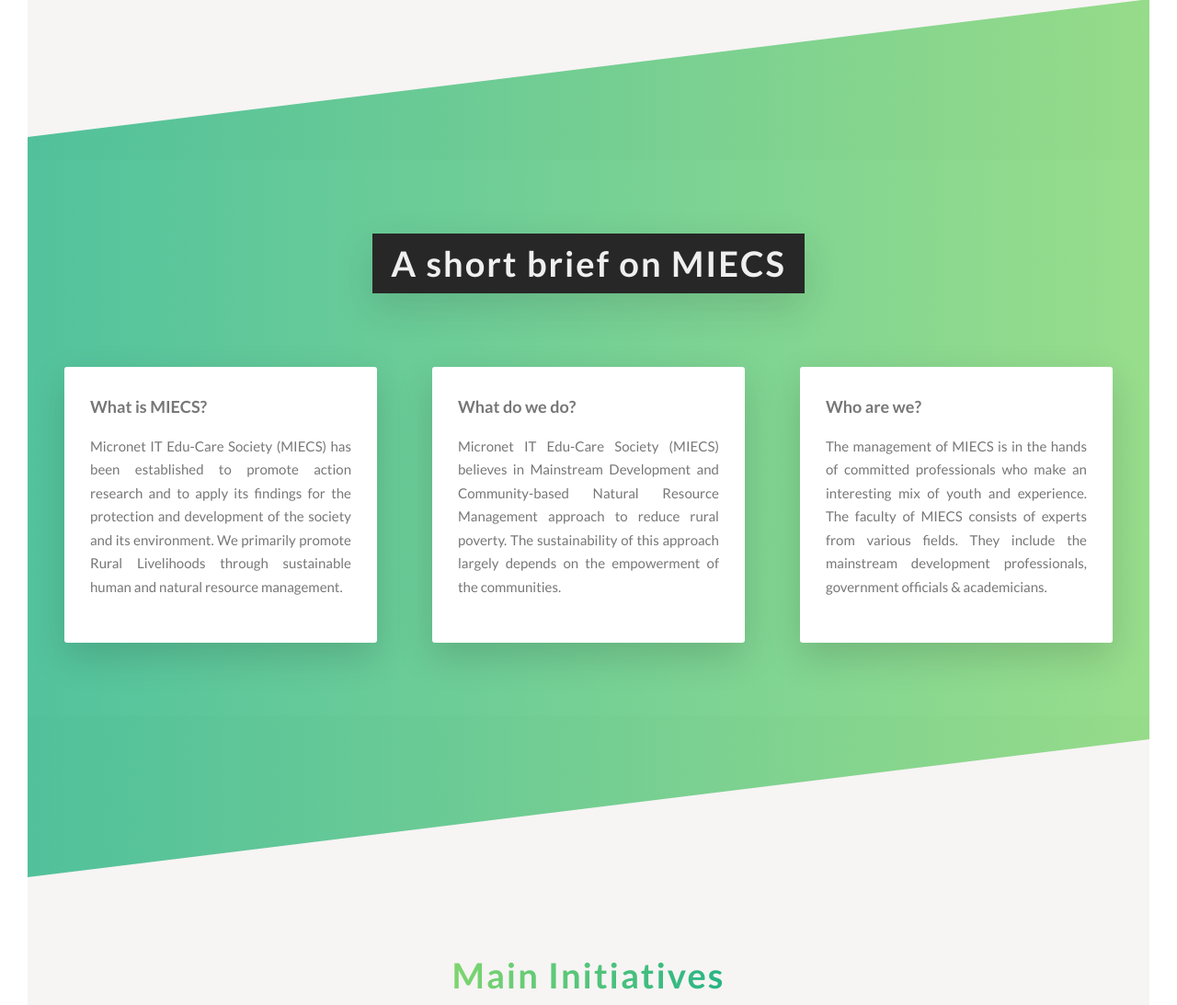
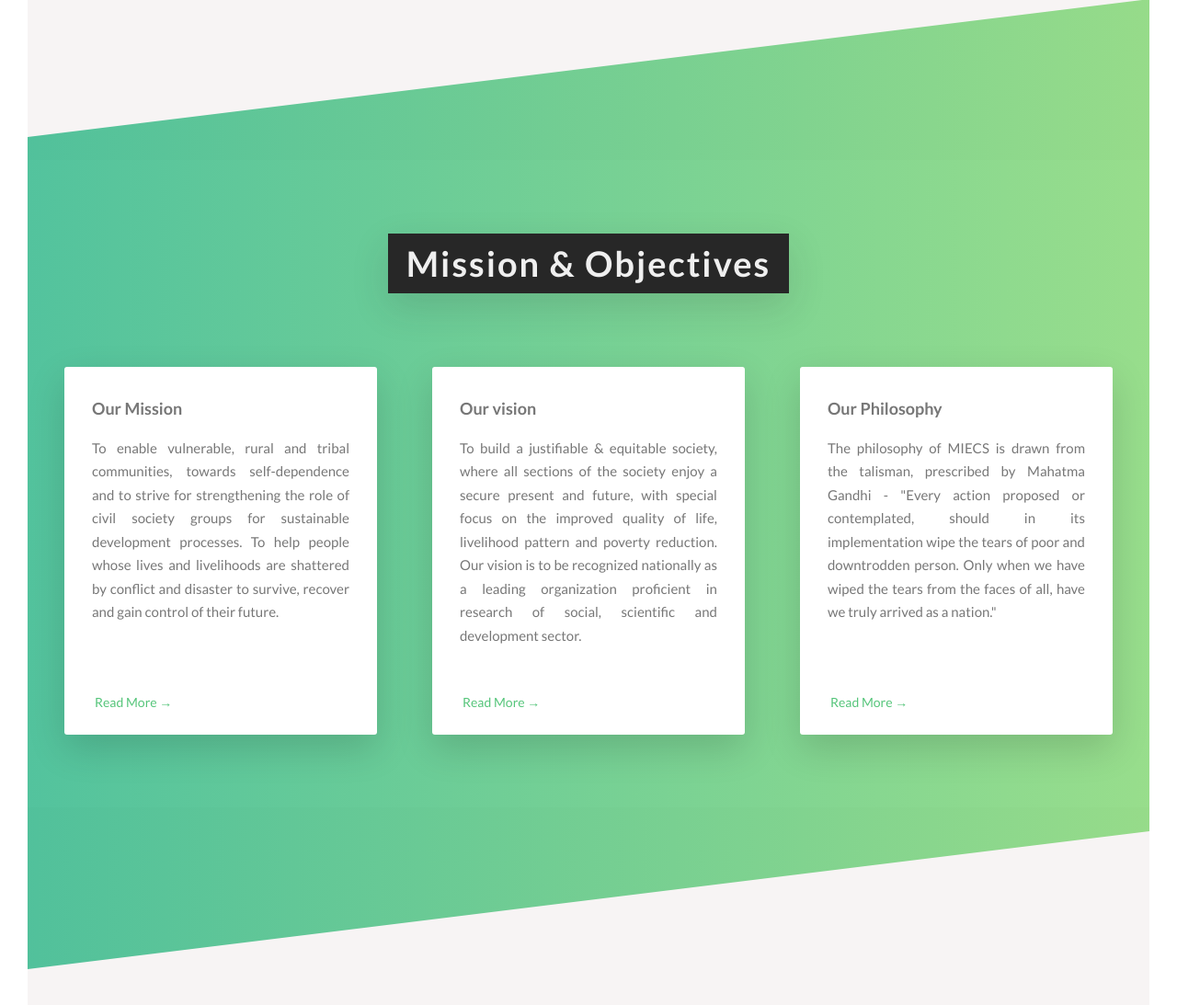
Before and after one commit to codewithmero/miecs-repo, a PHP site: page / in a window 1280 px wide. Shown: the part 1550-2643 px from the top of the page at 92% size. Run offline with PHP 8.4, Linux system fonts and the light colour scheme; some libraries are stand-ins or nearby versions.

Commit message:
changed the design of feature boxes.

```diff
--- a/css/style.css
+++ b/css/style.css
@@ -318,20 +318,27 @@ body {
     transform: scale(0.95) translateY(-0.5px); }
 
 .feature-box {
-  height: 30rem;
+  height: 40rem;
   background-color: #fff;
   font-size: 1.5rem;
-  padding: 2.8rem;
+  padding: 3rem;
   text-align: justify;
   border-radius: 3px;
   box-shadow: 0 1.5rem 4rem rgba(0, 0, 0, 0.15);
-  transition: transform .3s ease-out; }
+  transition: transform .3s ease-out;
+  position: relative; }
   @media (max-width: 56.25em) {
     .feature-box {
-      padding: 2.2rem;
-      height: 25rem; } }
+      padding: 2rem;
+      height: 28rem; } }
   .feature-box:hover {
     transform: translateY(-1.5rem) scale(1.03); }
+  .feature-box .bottom {
+    position: absolute;
+    bottom: 2rem;
+    font-size: 1.4rem;
+    text-decoration: none;
+    border-bottom: none; }
 
 .card {
   perspective: 150rem;
--- a/index.html
+++ b/index.html
@@ -101,44 +101,51 @@
             <section class="section-features">
                 <div class="u-center-text u-margin-bottom-big">
                     <h2 class="heading-white">
-                        A short brief on MIECS
+                        Mission & Objectives
                     </h2>
                 </div>
 
                 <div class="row">
                     <div class="col-1-of-3">
                         <div class="feature-box">
-                            <h3 class="heading-tertiary u-margin-bottom-small">What is MIECS?</h3>
+                            <h3 class="heading-tertiary u-margin-bottom-small">Our Mission</h3>
                             <p class="feature-box__text">
-                                Micronet IT Edu-Care Society (MIECS) has been established
-                                to promote action research and to apply its findings for the protection
-                                and development of the society and its environment. We primarily promote
-                                Rural Livelihoods through sustainable human and natural resource management.
+                                To enable vulnerable, rural and tribal communities,
+                                towards self-dependence and to strive for strengthening
+                                the role of civil society groups for sustainable
+                                development processes. To help people whose lives and livelihoods are shattered
+                                by conflict and disaster to survive, recover and gain control
+                                of their future.
                             </p>
+                            <a href="pages/404Error.html" class="btn-text bottom">Read More &rarr;</a>
                         </div>
                     </div>
 
                     <div class="col-1-of-3">
                         <div class="feature-box">
-                            <h3 class="heading-tertiary u-margin-bottom-small">What do we do?</h3>
+                            <h3 class="heading-tertiary u-margin-bottom-small">Our vision</h3>
                             <p class="feature-box__text">
-                                Micronet IT Edu-Care Society (MIECS) believes in Mainstream Development
-                                and Community-based Natural Resource Management approach to reduce rural poverty.
-                                The sustainability of this approach largely depends on the empowerment of the communities.
-
+                                To build a justifiable & equitable society, where all
+                                sections of the society enjoy a secure present and future,
+                                with special focus on the improved quality of life,
+                                livelihood pattern and poverty reduction. Our vision is to be
+                                recognized nationally as a leading organization proficient in
+                                research of social, scientific and development sector.
                             </p>
+                            <a href="pages/404Error.html" class="btn-text bottom">Read More &rarr;</a>
                         </div>
                     </div>
 
                     <div class="col-1-of-3">
                         <div class="feature-box">
-                            <h3 class="heading-tertiary u-margin-bottom-small">Who are we?</h3>
+                            <h3 class="heading-tertiary u-margin-bottom-small">Our Philosophy</h3>
                             <p class="feature-box__text">
-                                The management of MIECS is in the hands of committed professionals
-                                who make an interesting mix of youth and experience. The faculty
-                                of MIECS consists of experts from various fields. They include the
-                                mainstream development professionals, government officials & academicians.
+                                The philosophy of MIECS is drawn from the talisman, prescribed by Mahatma Gandhi -
+                                "Every action proposed or contemplated, should in its implementation wipe the tears of poor
+                                and downtrodden person. Only when we have wiped the tears from the faces of all, have we
+                                truly arrived as a nation."
                             </p>
+                            <a href="pages/404Error.html" class="btn-text bottom">Read More &rarr;</a>
                         </div>
                     </div>
                 </div>
--- a/sass/components/_feature-box.scss
+++ b/sass/components/_feature-box.scss
@@ -1,19 +1,28 @@
 .feature-box {
-    height: 30rem;
+    height: 40rem;
     background-color: $color-white;
     font-size: 1.5rem;
-    padding: 2.8rem;
+    padding: 3rem;
     text-align: justify;
     border-radius: 3px;
     box-shadow: 0 1.5rem 4rem rgba($color-black, .15);
     transition: transform .3s ease-out;
+    position: relative;
 
     @include respond(tab-port) {
-        padding: 2.2rem;
-        height: 25rem;
+        padding: 2rem;
+        height: 28rem;
     }
 
     &:hover {
         transform: translateY(-1.5rem) scale(1.03);
     }
+
+    .bottom {
+        position: absolute;
+        bottom: 2rem;
+        font-size: 1.4rem;
+        text-decoration: none;
+        border-bottom: none;
+    }
 }
```
